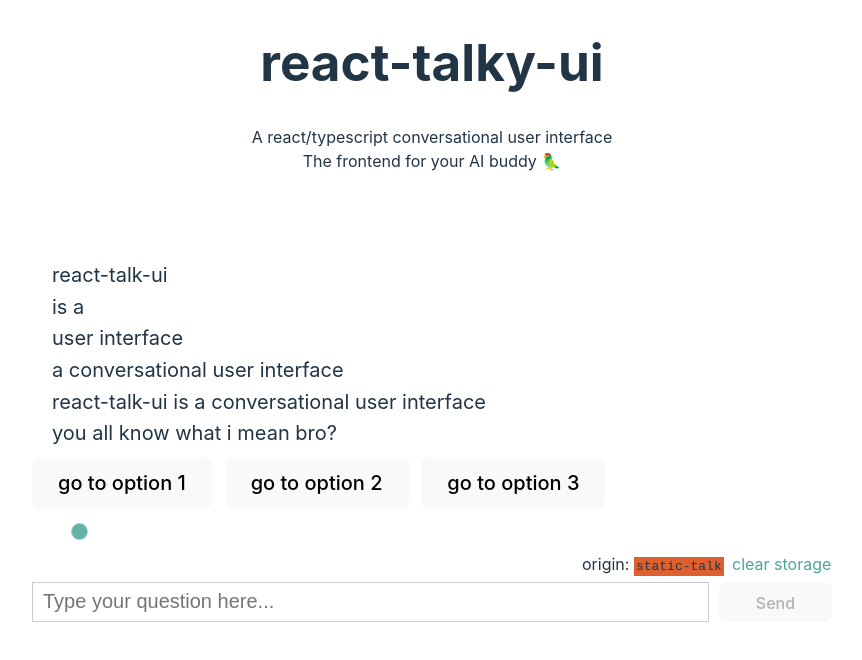
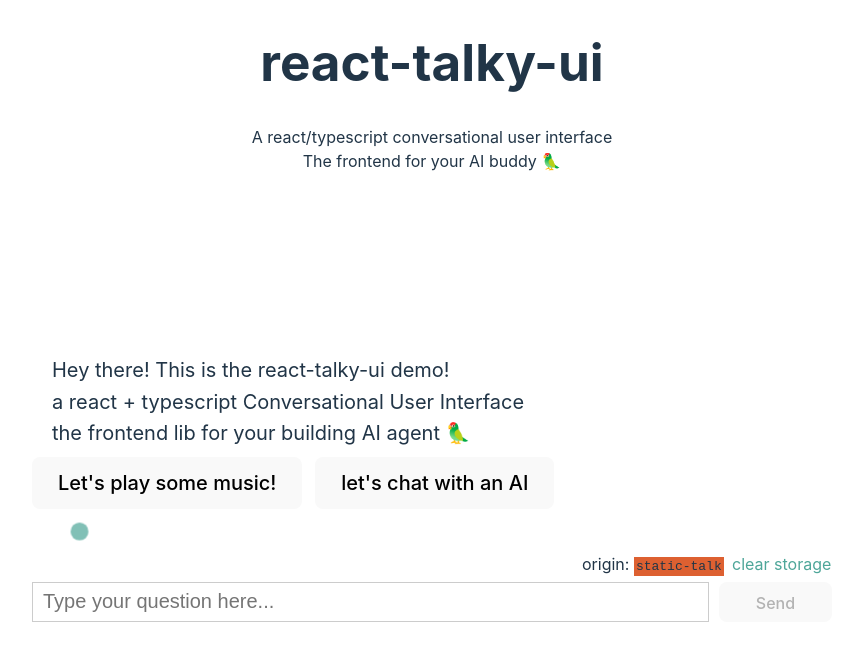
Before and after one commit to Damianofds/react-talky-ui, a React (Vite) app: page / in a window 1280 px wide. Shown: the top 660 px of the page, without its empty margins (208-1070 px from the left). Built offline with nearby package versions, Linux system fonts and the light colour scheme; no server answers.

Commit message:
Adding showcase talk

```diff
--- a/public/talk-button.json
+++ /dev/null
@@ -1,43 +0,0 @@
-{
-	"conversation": [
-		{
-			"type": "stream",
-			"text": "react-talk-ui "
-		},
-		{
-			"type": "stream",
-			"text": "is a "
-		},
-		{
-			"type": "stream",
-			"text": "user interface"
-		},
-		{
-			"type": "stream",
-			"text": "a conversational user interface"
-		},
-		{
-			"type": "stream",
-			"text": "react-talk-ui is a conversational user interface"
-		},
-		{
-			"type": "stream",
-			"text": "you all know what i mean bro?"
-		},
-		{
-			"type": "button",
-			"conversationUrl": "/talk-option1.json",
-			"buttonLabel": "go to option 1"
-		},
-		{
-			"type": "button",
-			"conversationUrl": "/talk-option2.json",
-			"buttonLabel": "go to option 2"
-		},
-		{
-			"type": "button",
-			"conversationUrl": "/talk-option3.json",
-			"buttonLabel": "go to option 3"
-		}
-	]
-}
--- /dev/null
+++ b/public/talk-showcase.json
@@ -0,0 +1,26 @@
+{
+	"conversation": [
+		{
+			"type": "stream",
+			"text": "Hey there! This is the react-talky-ui demo!"
+		},
+		{
+			"type": "stream",
+			"text": "a react + typescript Conversational User Interface"
+		},
+		{
+			"type": "stream",
+			"text": "the frontend lib for your building AI agent 🦜"
+		},
+		{
+			"type": "button",
+			"conversationUrl": "/talk-option1.json",
+			"buttonLabel": "Let's play some music!"
+		},
+		{
+			"type": "button",
+			"conversationUrl": "/talk-option2.json",
+			"buttonLabel": "let's chat with an AI"
+		}
+	]
+}
--- a/src/App.tsx
+++ b/src/App.tsx
@@ -17,7 +17,7 @@ function App() {
           height: '35vh',
           minHeight: '350px',
         }}>
-          <TalkyUI initTalkURL='/talk-button.json'
+          <TalkyUI initTalkURL='/talk-showcase.json'
             //themeColor='red'
             // fontSize='15px'
           />
--- a/src/TalkyUI.tsx
+++ b/src/TalkyUI.tsx
@@ -21,7 +21,7 @@ const TalkyUI: React.FC<TalkUIProps> = ({ initTalkURL, fontSize='20px', themeCol
     return (
         <>
             <ChatBox initTalkURL={initTalkURL} message={inputBoxText} themeColor={themeColor} fontSize={fontSize} />
-            <InputBox inputRetriever={setInputBoxContent} conversationRouteKeyword="conversation" qaRouteKeyword="qa" themeColor={themeColor} fontSize={fontSize}/>
+            <InputBox inputRetriever={setInputBoxContent} conversationRouteKeyword="conversation" qaRouteKeyword="tell me about my" themeColor={themeColor} fontSize={fontSize}/>
             <br />
         </>
     );
```
Also changed, not shown: public/talk-option1.json (+4 -11 lines), public/talk-option2.json (+6 -2 lines), public/talk-sabine.json (deleted, +0 -16 lines).
